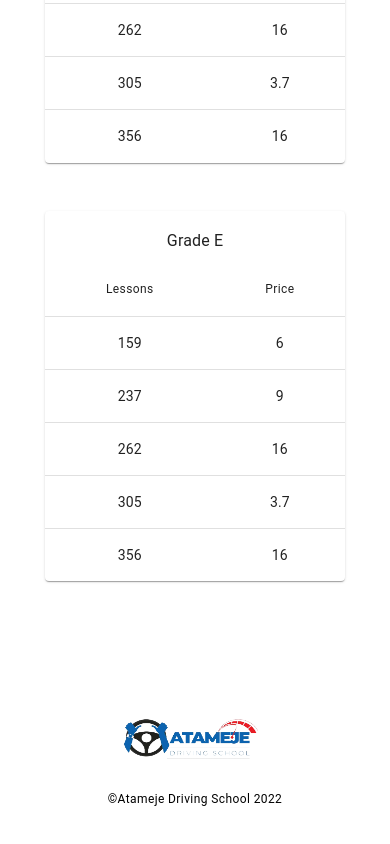
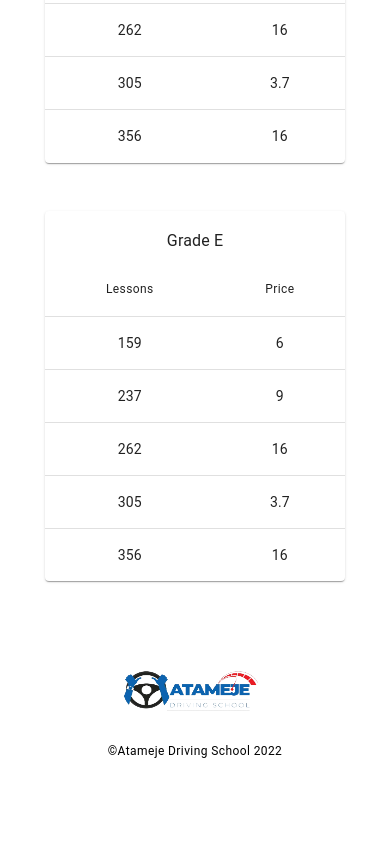
Before and after one commit to WatipasoChirambo/Stick, a Next.js app: page /Packages in a window 390 px wide. Shown: the part 1743-2587 px from the top of the page. After the commit the page ends 2537 px from the top, so only its background shows below. Built offline with nearby package versions, Linux system fonts and the light colour scheme.

Commit message:
heroimage

```diff
--- a/components/Footer.jsx
+++ b/components/Footer.jsx
@@ -7,7 +7,7 @@ let year = d.getFullYear();
 
 function Footer() {
   return (
-    <div className="py-12 flex justify-center px-10">
+    <div className="pb-8 flex justify-center px-10 lg:py-12">
       <div>
         <div className="flex justify-center">
           <Image src="/logo.png" height={100} width={170} />
--- a/components/Hero.js
+++ b/components/Hero.js
@@ -25,7 +25,7 @@ function Hero() {
       <style jsx>
       {`
         .wrapper{
-            background:url("hero.jpg");
+            background:url("hero.jpg") center;
             background-color: rgba(0, 0, 80, 0.60); /* use rgba for fine adjustments */
   background-blend-mode: multiply;
             background-size:cover;
```
Also changed, not shown: public/hero.jpg.
